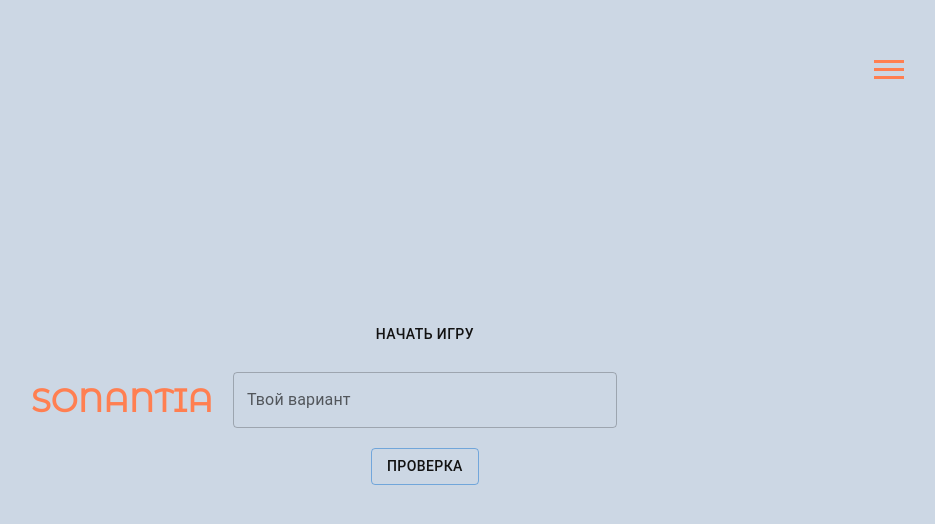
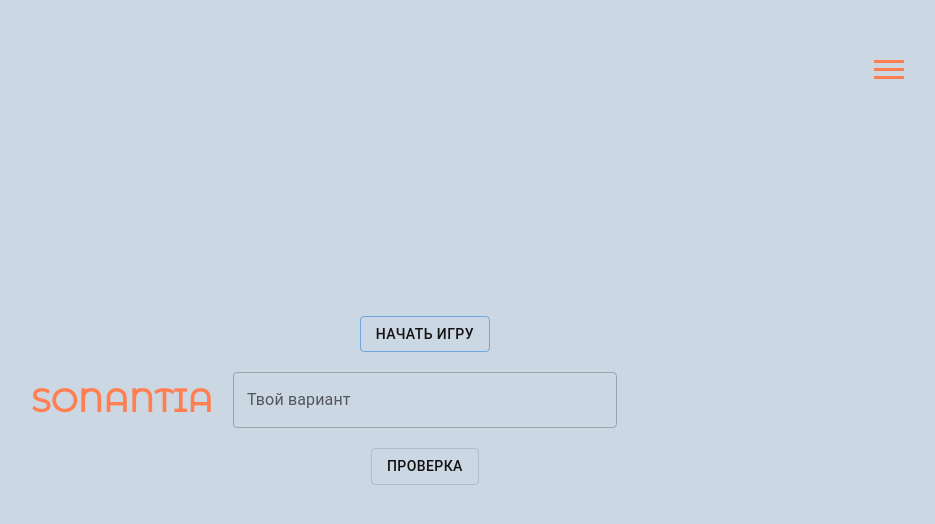
Before and after one commit to heropaster/Sonantia, a React (Create React App) app: page / in a window 1280 px wide. Shown: the top 524 px of the page, without its empty margins (316-1251 px from the left). Built offline with nearby package versions, Linux system fonts and the light colour scheme.

Commit message:
Word checks, need to import currentWord

```diff
--- a/src/Check.jsx
+++ b/src/Check.jsx
@@ -3,11 +3,18 @@ import Button from "@mui/material/Button";
 
 const Check = ({ value }) => {
   const handleClick = () => {
-    console.log(value);
+    checkAnswer(value)
   };
+  function checkAnswer(answer) {
+    if (answer.toLowerCase() === 'damn'.toLowerCase()) {
+      // setUsedWords([...usedWords, currentWord]);
+      console.log('Верно')
+    }
+    else return console.log('end');
+  }
   return (
     <div>
-      <Button variant="outlined" onClick={handleClick}>
+      <Button id="check" variant="outlined" onClick={handleClick} disabled>
         Проверка
       </Button>
     </div>
--- a/src/Interactions.jsx
+++ b/src/Interactions.jsx
@@ -5,6 +5,7 @@ import Start from "./Start";
 
 const Interactions = () => {
   const [inputValue, setInputValue] = useState("");
+  const [currentWord, setCurrentWord] = useState("")
   const handleValueChange = (value) => {
     setInputValue(value);
   };
--- a/src/Start.jsx
+++ b/src/Start.jsx
@@ -1,8 +1,7 @@
-import React, { useState } from "react";
+import React, { useEffect, useState} from "react";
 import Button from "@mui/material/Button";
 
 const Start = () => {
-  const [usedWords, setUsedWords] = useState([]);
   const [currentWord, setCurrentWord] = useState("");
   const words = [
     "cucumber",
@@ -16,10 +15,14 @@ const Start = () => {
     "irregardless",
     "colonel",
   ];
+
+
   function startGame() {
     let randomWord = words[Math.floor(Math.random() * words.length)];
     setCurrentWord(randomWord);
     speakWord(randomWord);
+    console.log(randomWord)
+    document.getElementById('check').disabled = false;
   }
   function speakWord(word) {
     const voices = speechSynthesis.getVoices();
@@ -28,17 +31,10 @@ const Start = () => {
     utter.voice = voices[4];
     speechSynthesis.speak(utter);
   }
-  function checkAnswer(answer) {
-    if (answer.toLowerCase() === currentWord.toLowerCase()) {
-      setUsedWords([...usedWords, currentWord]);
-      if (usedWords.length < words.length) {
-        startGame();
-      } else return <h2>Слова закончились</h2>;
-    }
-  }
+
   return (
     <div>
-      <Button id="start" variant="filled" onClick={startGame}>
+      <Button id="start" variant="outlined" onClick={startGame}>
         Начать игру
       </Button>
     </div>
--- a/src/wordInput.jsx
+++ b/src/wordInput.jsx
@@ -6,10 +6,6 @@ const WordInput = ({ onValueChange }) => {
   const handleChange = (event) => {
     setValue(event.target.value);
   };
-
-  useEffect(() => {
-    onValueChange(value);
-  }, [value, onValueChange]);
 
   return (
     <div>
```
